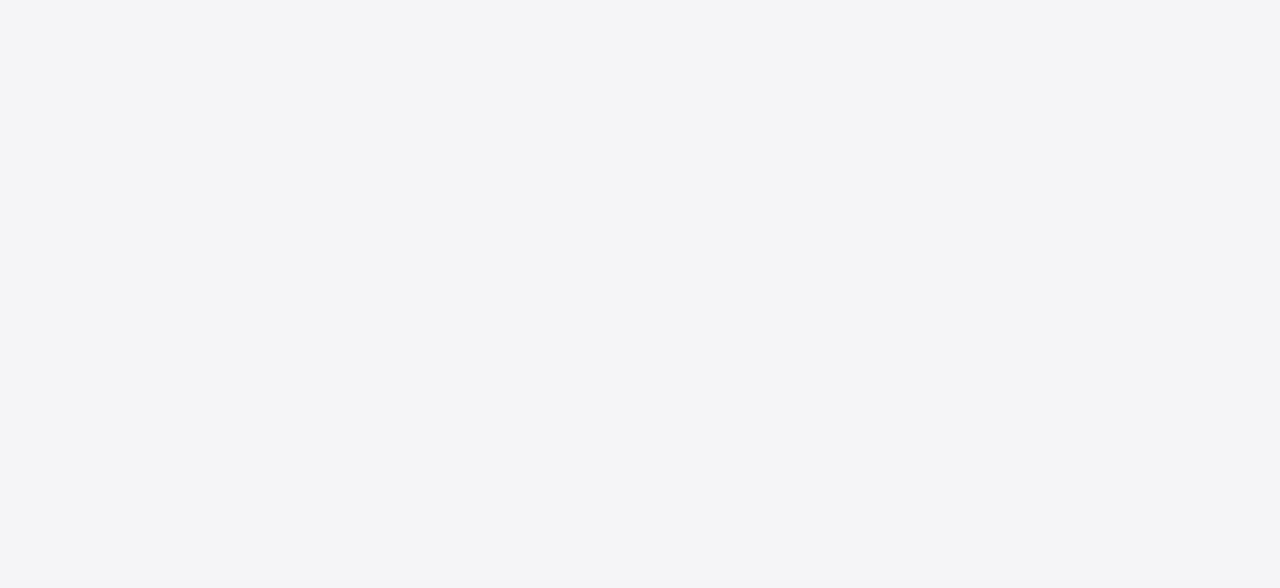
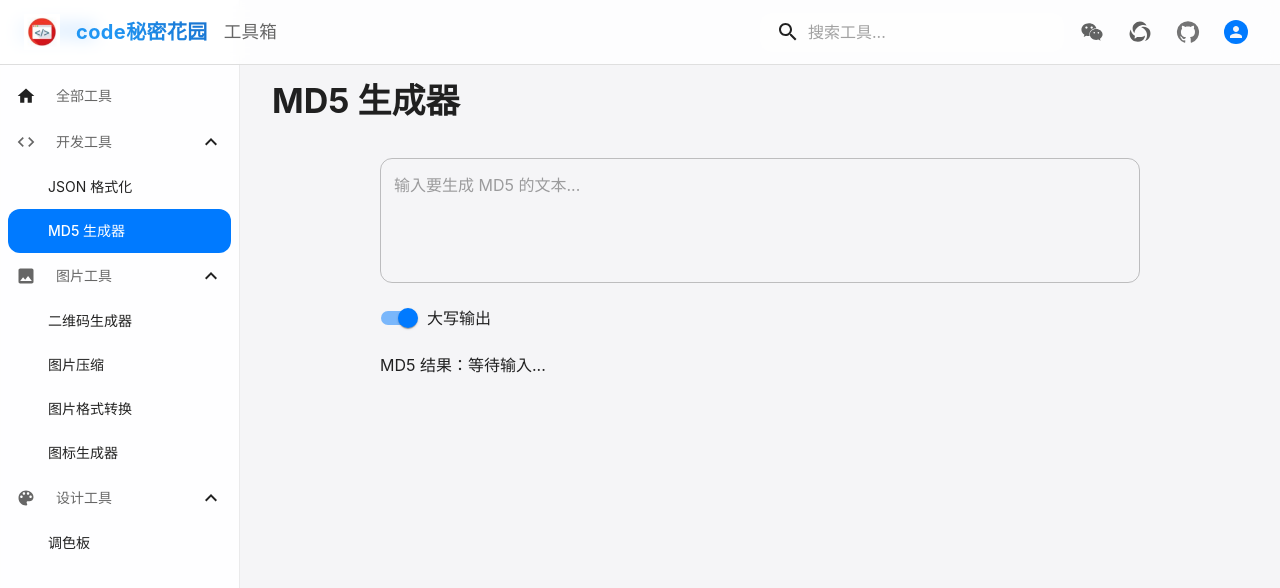
Before and after one commit to ConardLi/web-tools, a React app: page /tools/md5 in a window 1280 px wide. Before the commit this address had no page. Shown: the top 588 px of the page. Built offline with nearby package versions, Linux system fonts and the light colour scheme.

Commit message:
fix: add md5 editor

```diff
--- a/config/paths.js
+++ b/config/paths.js
@@ -57,6 +57,7 @@ const toolEntries = {
   imageCompressor: resolveModule(resolveApp, 'src/tools/ImageCompressor/entry'),
   imageConverter: resolveModule(resolveApp, 'src/tools/ImageConverter/entry'),
   faviconGenerator: resolveModule(resolveApp, 'src/tools/FaviconGenerator/entry'),
+  md5: resolveModule(resolveApp, 'src/tools/MD5Generator/entry'),
 };
 
 // config after eject: we're in ./config/
--- a/package.json
+++ b/package.json
@@ -78,7 +78,8 @@
     "webpack": "^5.64.4",
     "webpack-dev-server": "^4.6.0",
     "webpack-manifest-plugin": "^4.0.2",
-    "workbox-webpack-plugin": "^6.4.1"
+    "workbox-webpack-plugin": "^6.4.1",
+    "crypto-js": "^4.2.0"
   },
   "scripts": {
     "start": "node scripts/start.js",
@@ -158,5 +159,8 @@
     "presets": [
       "react-app"
     ]
+  },
+  "devDependencies": {
+    "@types/crypto-js": "^4.2.1"
   }
 }
--- a/src/App.tsx
+++ b/src/App.tsx
@@ -8,6 +8,7 @@ import ColorPalette from './tools/ColorPalette';
 import ImageCompressor from './tools/ImageCompressor';
 import ImageConverter from './tools/ImageConverter';
 import FaviconGenerator from './tools/FaviconGenerator';
+import MD5Generator from './tools/MD5Generator';
 
 const App: FC = () => {
   return (
@@ -20,6 +21,7 @@ const App: FC = () => {
         <Route path="/tools/image-compressor" element={<ImageCompressor />} />
         <Route path="/tools/image-converter" element={<ImageConverter />} />
         <Route path="/tools/favicon-generator" element={<FaviconGenerator />} />
+        <Route path="/tools/md5" element={<MD5Generator />} />
       </Routes>
     </Box>
   );
--- a/src/constants/tools.ts
+++ b/src/constants/tools.ts
@@ -33,7 +33,7 @@ export const TOOLS: Tool[] = [
   },
   {
     id: 'json-formatter',
-    name: 'JSON格式化',
+    name: 'JSON 格式化',
     description: 'JSON数据格式化和验证',
     icon: 'Code',
     tags: ['开发工具']
@@ -65,6 +65,13 @@ export const TOOLS: Tool[] = [
     description: '生成网站图标（favicon）',
     icon: 'Image',
     tags: ['图片工具']
+  },
+  {
+    id: 'md5',
+    name: 'MD5 生成器',
+    description: '快速生成文本的 MD5 哈希值',
+    icon: 'Code',
+    tags: ['开发工具']
   }
 ];
 
--- /dev/null
+++ b/src/tools/MD5Generator/components/MD5Editor.tsx
@@ -0,0 +1,65 @@
+import { FC } from 'react';
+import { Box, TextField, Typography, IconButton, Switch, FormControlLabel } from '@mui/material';
+import ContentCopyIcon from '@mui/icons-material/ContentCopy';
+
+interface MD5EditorProps {
+  input: string;
+  setInput: (value: string) => void;
+  hash: string;
+  isUpperCase: boolean;
+  setIsUpperCase: (value: boolean) => void;
+}
+
+const MD5Editor: FC<MD5EditorProps> = ({
+  input,
+  setInput,
+  hash,
+  isUpperCase,
+  setIsUpperCase,
+}) => {
+  const handleCopy = async () => {
+    try {
+      await navigator.clipboard.writeText(hash);
+    } catch (err) {
+      console.error('Failed to copy text: ', err);
+    }
+  };
+
+  return (
+    <Box sx={{ width: '100%' }}>
+      <TextField
+        fullWidth
+        multiline
+        rows={4}
+        value={input}
+        onChange={(e) => setInput(e.target.value)}
+        placeholder="输入要生成 MD5 的文本..."
+        sx={{ mb: 2 }}
+      />
+
+      <FormControlLabel
+        control={
+          <Switch
+            checked={isUpperCase}
+            onChange={(e) => setIsUpperCase(e.target.checked)}
+          />
+        }
+        label="大写输出"
+        sx={{ mb: 2 }}
+      />
+
+      <Box sx={{ display: 'flex', alignItems: 'center', gap: 1 }}>
+        <Typography variant="body1" sx={{ flexGrow: 1 }}>
+          MD5 结果：{hash || '等待输入...'}
+        </Typography>
+        {hash && (
+          <IconButton onClick={handleCopy} size="small">
+            <ContentCopyIcon />
+          </IconButton>
+        )}
+      </Box>
+    </Box>
+  );
+};
+
+export default MD5Editor;
--- /dev/null
+++ b/src/tools/MD5Generator/entry.tsx
@@ -0,0 +1,22 @@
+import React from 'react';
+import ReactDOM from 'react-dom/client';
+import { ThemeProvider } from '@mui/material/styles';
+import { BrowserRouter } from 'react-router-dom';
+import CssBaseline from '@mui/material/CssBaseline';
+import MD5Generator from './index';
+import { theme } from '../../styles/theme';
+
+const root = ReactDOM.createRoot(
+  document.getElementById('root') as HTMLElement
+);
+
+root.render(
+  <React.StrictMode>
+    <BrowserRouter>
+      <ThemeProvider theme={theme}>
+        <CssBaseline />
+        <MD5Generator />
+      </ThemeProvider>
+    </BrowserRouter>
+  </React.StrictMode>
+);
--- /dev/null
+++ b/src/tools/MD5Generator/hooks/useMD5.ts
@@ -0,0 +1,21 @@
+import { useState, useCallback } from 'react';
+import MD5 from 'crypto-js/md5';
+
+export const useMD5 = () => {
+  const [input, setInput] = useState('');
+  const [isUpperCase, setIsUpperCase] = useState(true);
+
+  const generateMD5 = useCallback((text: string) => {
+    if (!text) return '';
+    const hash = MD5(text).toString();
+    return isUpperCase ? hash.toUpperCase() : hash.toLowerCase();
+  }, [isUpperCase]);
+
+  return {
+    input,
+    setInput,
+    isUpperCase,
+    setIsUpperCase,
+    hash: generateMD5(input)
+  };
+};
--- /dev/null
+++ b/src/tools/MD5Generator/index.tsx
@@ -0,0 +1,20 @@
+import { FC } from 'react';
+import { Box } from '@mui/material';
+import MD5Editor from './components/MD5Editor';
+import { useMD5 } from './hooks/useMD5';
+import { StyledContainer } from './styles';
+import ToolPageLayout from '../../components/ToolPageLayout';
+
+const MD5Generator: FC = () => {
+  const md5Props = useMD5();
+
+  return (
+    <ToolPageLayout title="MD5 生成器">
+      <StyledContainer>
+        <MD5Editor {...md5Props} />
+      </StyledContainer>
+    </ToolPageLayout>
+  );
+};
+
+export default MD5Generator;
--- /dev/null
+++ b/src/tools/MD5Generator/styles.ts
@@ -0,0 +1,10 @@
+import { styled, Box } from '@mui/material';
+
+export const StyledContainer = styled(Box)(({ theme }) => ({
+  display: 'flex',
+  flexDirection: 'column',
+  gap: theme.spacing(2.5),
+  padding: theme.spacing(2.5),
+  maxWidth: 800,
+  margin: '0 auto',
+}));
```
Also changed, not shown: 1 other file (tests, documents, lock files or other folders).
